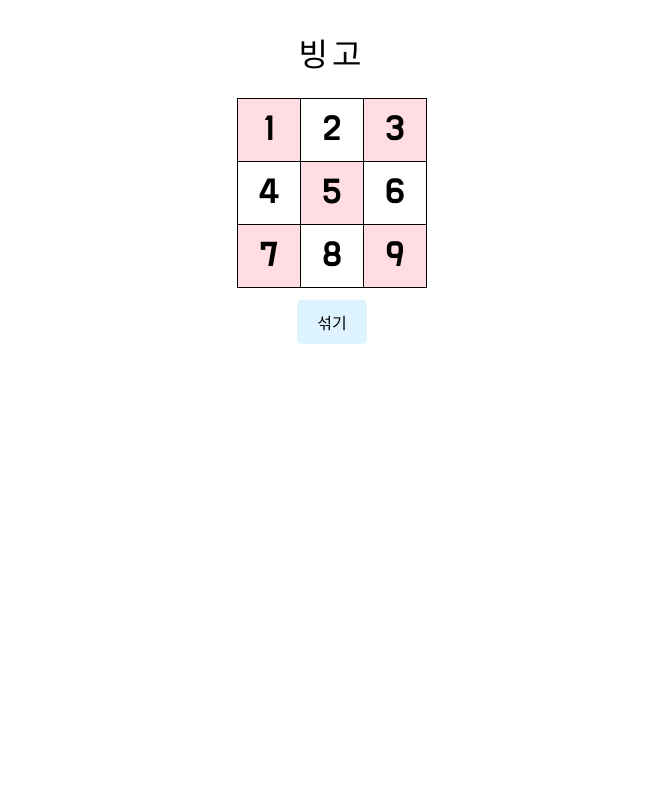
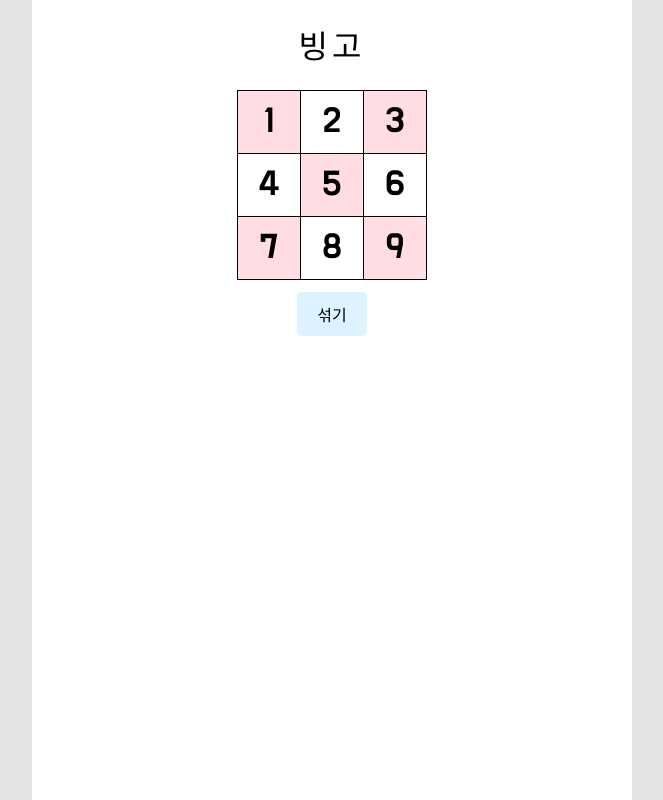
Before and after one commit to junglesub/mndcmc-bingo, a React (Vite) app in the folder web/: page / in a window 1280 px wide. Shown: the whole page, without its empty margins (308-971 px from the left). Built offline with nearby package versions, Linux system fonts and the light colour scheme.

Commit message:
feat: web max width

```diff
--- a/web/src/App.css
+++ b/web/src/App.css
@@ -1,12 +1,13 @@
 .App {
-  /* background-color: #999; */
+  background-color: white;
   max-width: 600px;
-  margin: auto;
+  min-height: 100vh;
+  margin: 0 auto;
 
   display: flex;
   flex-direction: column;
   align-items: center;
-  justify-content: center;
+  justify-content: start;
 }
 
 .btn {
--- a/web/src/index.css
+++ b/web/src/index.css
@@ -1,5 +1,10 @@
+html, body{
+  margin: 0;
+}
+
 :root {
   font-family: 'Do Hyeon', sans-serif;
+  background-color: #e3e3e3;
 
   /* font-family: Inter, Avenir, Helvetica, Arial, sans-serif; */
 
```
